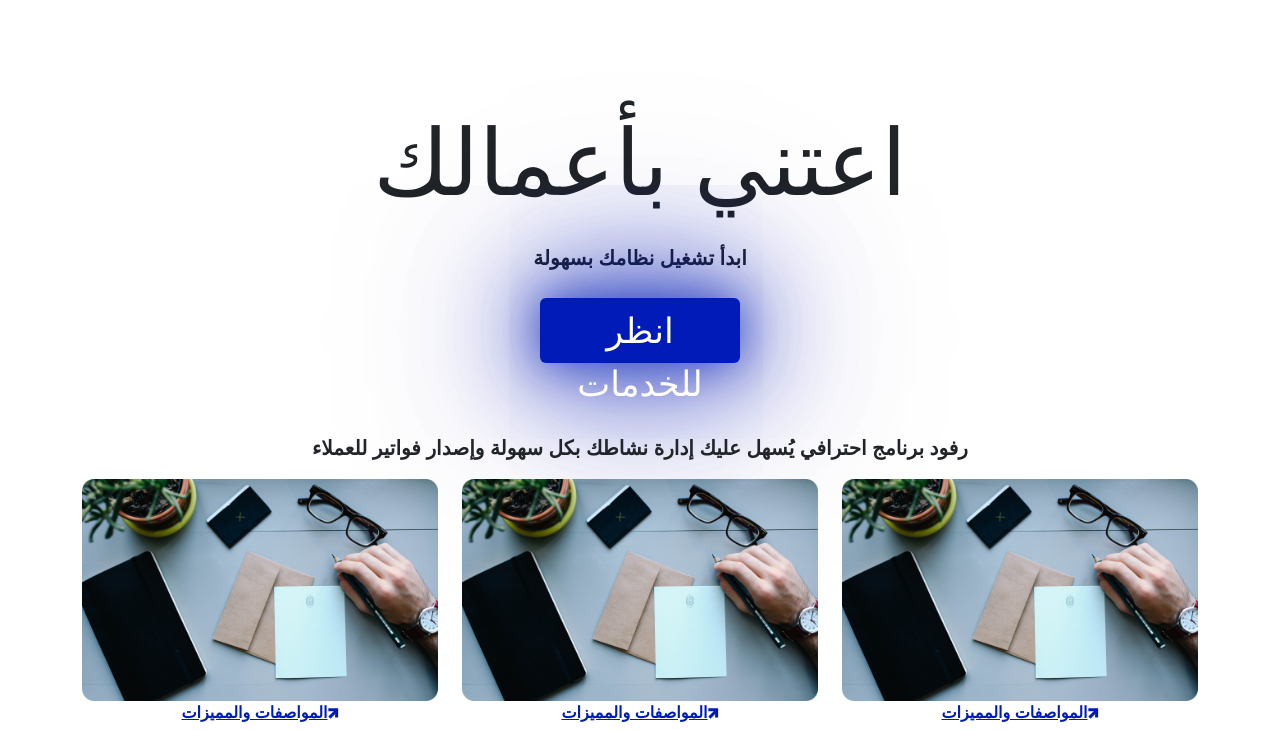
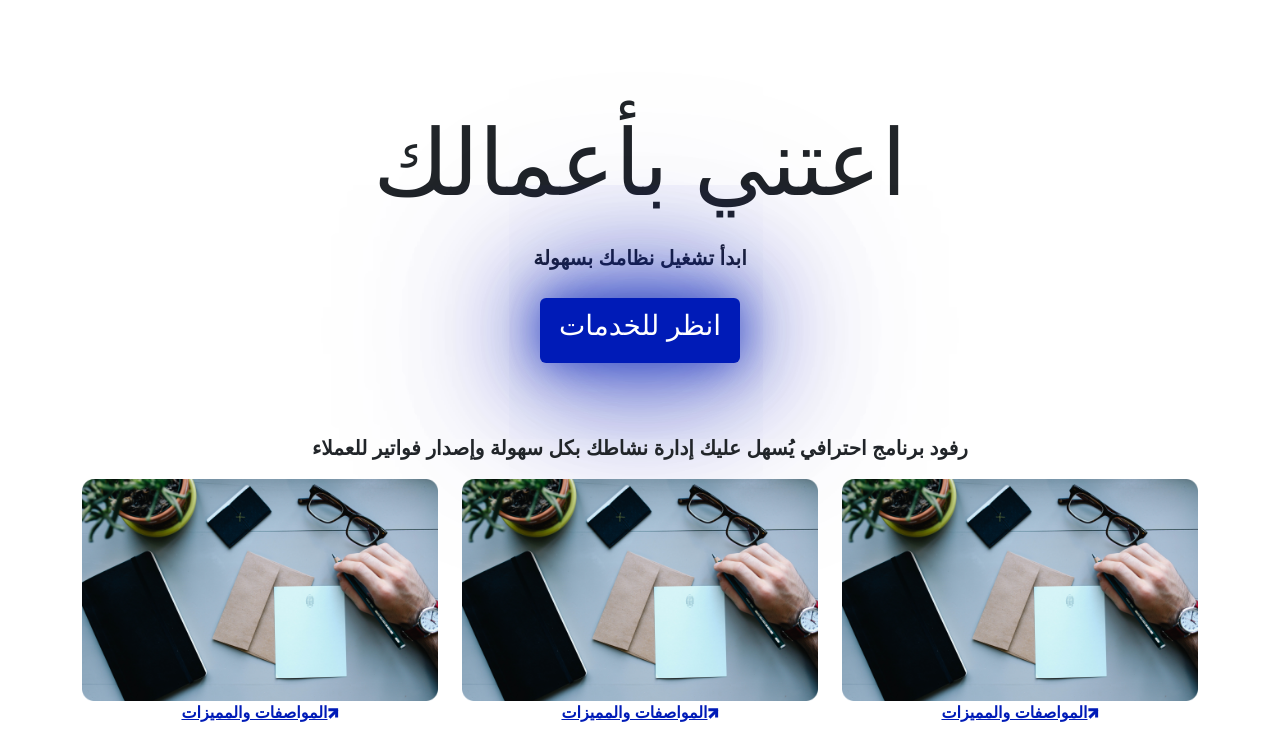
Before and after one commit to hfrhf/rfd, a plain HTML site: page index.html in a window 1280 px wide. Shown: the part 70-800 px from the top of the page. Drawn offline with nearby package versions, Linux system fonts and the light colour scheme.

Commit message:
Update style.css

```diff
--- a/style.css
+++ b/style.css
@@ -34,7 +34,8 @@ nav{
 .btn-service{
     width: 200px;
     height: 65px;
-    font-size: 35px;
+    font-size: 28px;
+    overflow: hidden;
 
 
 }
```
